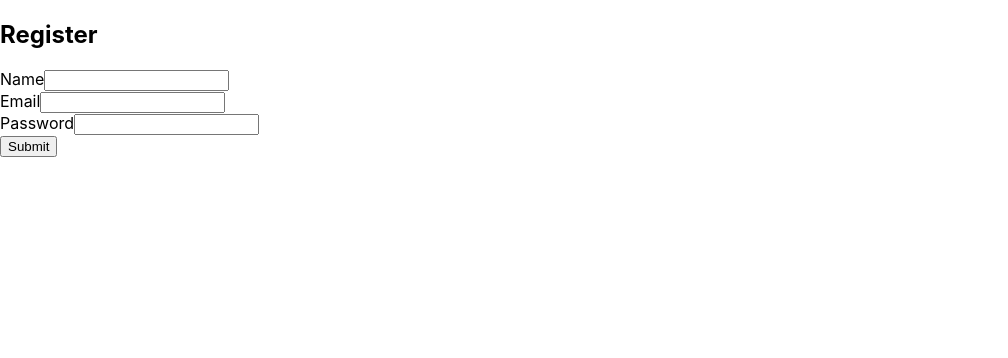
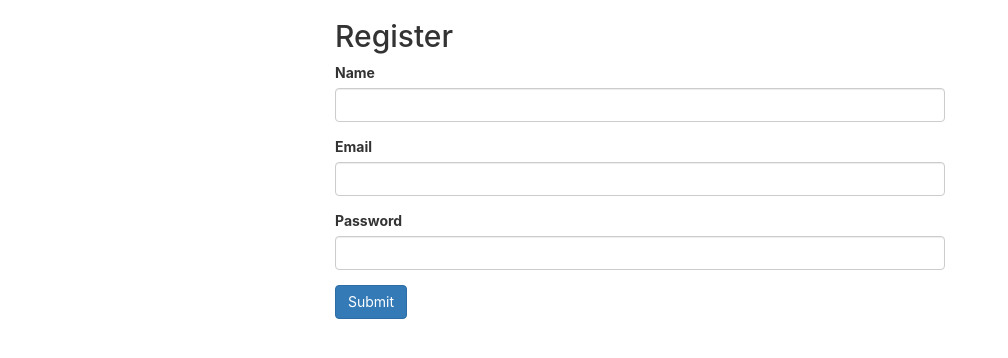
Before and after one commit to mr-rohangupta/task-manager-ui, a React (Create React App) app: page /register in a window 1280 px wide. Shown: the top 358 px of the page, without its empty margins (0-1008 px from the left). Built offline with nearby package versions, Linux system fonts and the light colour scheme.

Commit message:
Pages and Others of previous commit

```diff
--- a/public/index.html
+++ b/public/index.html
@@ -15,6 +15,11 @@
       user's mobile device or desktop. See https://developers.google.com/web/fundamentals/web-app-manifest/
     -->
     <link rel="manifest" href="%PUBLIC_URL%/manifest.json" />
+    <link rel="stylesheet" href="https://netdna.bootstrapcdn.com/bootstrap/3.3.7/css/bootstrap.min.css" />
+    <style>
+        a { cursor: pointer; }
+        .help-block { font-size: 12px; }
+    </style>
     <!--
       Notice the use of %PUBLIC_URL% in the tags above.
       It will be replaced with the URL of the `public` folder during the build.
--- a/src/App.tsx
+++ b/src/App.tsx
@@ -1,5 +1,5 @@
 import * as React from 'react';
-import { Switch, Route, withRouter, RouteComponentProps, Link } from 'react-router-dom';
+import { Switch, Route, withRouter, RouteComponentProps } from 'react-router-dom';
 import './App.css';
 import Home from './components/home';
 import Register from './components/register';
--- a/src/components/home/index.tsx
+++ b/src/components/home/index.tsx
@@ -1,5 +1,4 @@
 import React from "react";
-import { useForm } from "react-hook-form";
 import { connect } from "react-redux";
 import { registerUser } from "../../reducers/actions";
 
--- a/src/components/register/index.tsx
+++ b/src/components/register/index.tsx
@@ -11,13 +11,15 @@ type Inputs = {
 
 
 function Register(props: any) {
-    const { register, handleSubmit, watch, errors } = useForm<Inputs>();
+    const { register, handleSubmit, errors } = useForm<Inputs>();
     const onSubmit = (data: any) => { props.onRegister(data) };
+
     useEffect(() => {
         if (props.isLoggedIn) {
             props.history.push("/home")
         }
     }, [props])
+
     return (
 
         <form onSubmit={handleSubmit(onSubmit)}>
--- a/src/containers/Login/Login.tsx
+++ b/src/containers/Login/Login.tsx
@@ -1,7 +1,7 @@
 import * as React from 'react';
 import { Link } from 'react-router-dom';
 import { connect } from 'react-redux';
-import { RouteComponentProps, withRouter } from 'react-router-dom';
+import { RouteComponentProps } from 'react-router-dom';
 import { loginUser } from '../../reducers/actions';
 
 export interface IValues {
```
Also changed, not shown: package.json (+10 -0 lines), 1 other file (tests, documents, lock files or other folders).
